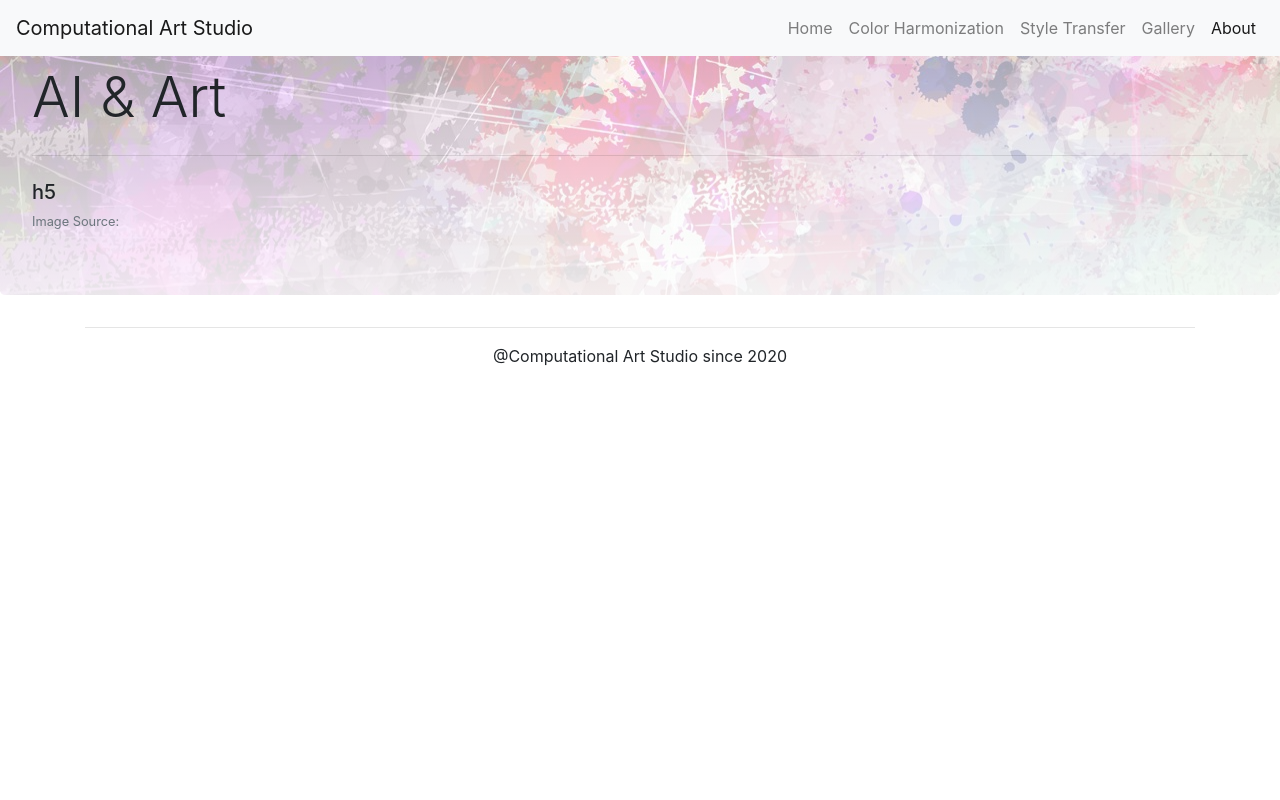
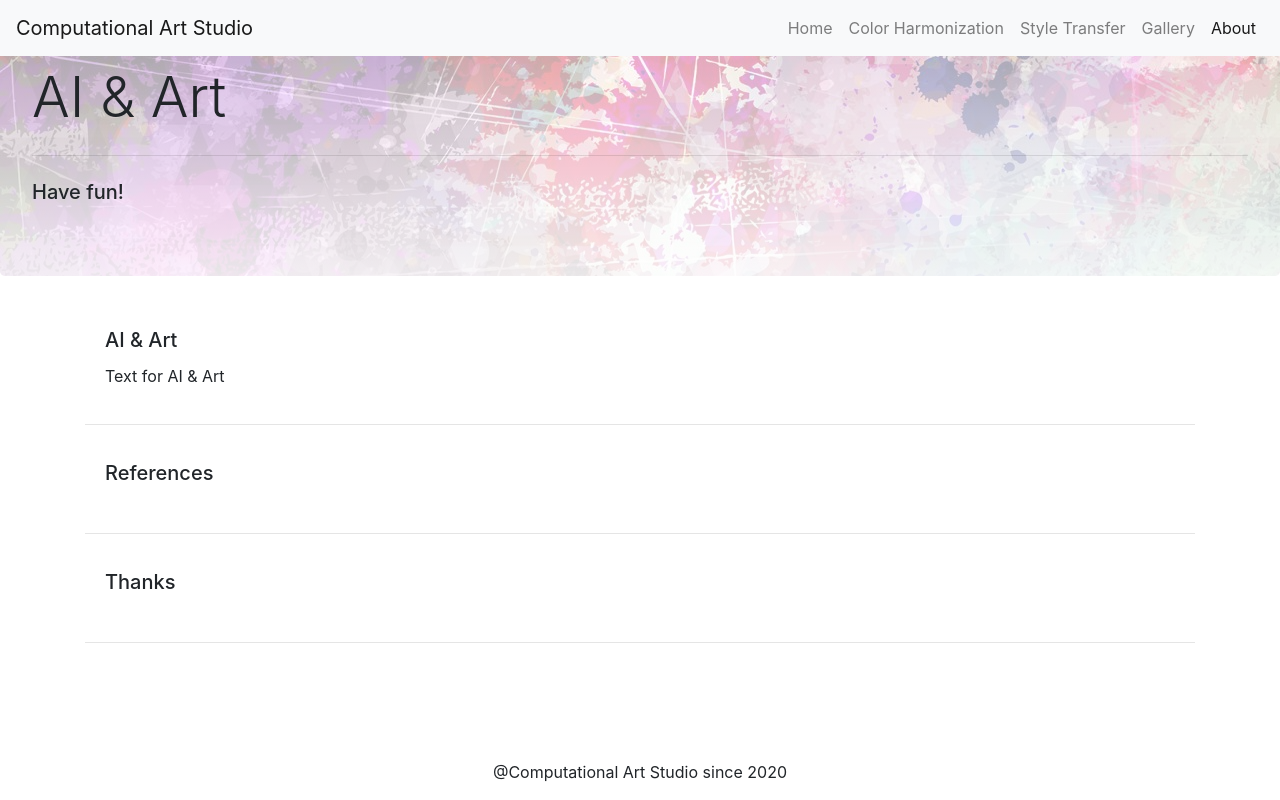
Before and after one commit to ptan-PDX/ComputationalArt, a Flask app: page /about in a window 1280 px wide. Run offline with Flask 2, Linux system fonts and the light colour scheme; some libraries are stand-ins or nearby versions.

Commit message:
Update:small changes to templates

```diff
--- a/templates/about.html
+++ b/templates/about.html
@@ -3,9 +3,17 @@
 {% block title %} {{title}} {% endblock %}
 
 {% block content %}
-    <div class = "container">
+<div class = "container">
+    {% for content in aboutPageContents %}
+    <div class = "card border-0">
+        <div class="card-body">
+            <h5 class="card-title"> {{content["Title"]}}</h5>
+            <p class="card-text">{{ content["Text"] }}</p>
 
+        </div>
 
-        <hr>
+    </div>
+    <hr>
+    {% endfor %}
     </div>
 {% endblock %}
--- a/templates/base.html
+++ b/templates/base.html
@@ -69,15 +69,17 @@
         <h1 class="display-4">{{jumbotron.header}}</h1>
         <p class = "lead">{{jumbotron.text}}  </p>
         <hr class="my-4">
-        <h5>h5</h5>
-        <p class="card-text"><small class="text-muted align-text-bottom">Image Source:</small></p>
+        <h5>Have fun!</h5>
+        <p class="card-text"><small class="text-muted align-text-bottom"></small></p>
     </div>
-    <div id="content">{% block content %}{% endblock %}</div>
 
-    <div>
-      <div>
-        <p class="text-center">@Computational Art Studio since 2020</p>
-      </div>
+    <div id="content">
+      {% block content %}{% endblock %}
     </div>
+
   </body>
+
+  <div class = "fixed-bottom">
+    <p class="text-center">@Computational Art Studio since 2020</p>
+  </div>
 </html>
--- a/templates/colorhar.html
+++ b/templates/colorhar.html
@@ -34,13 +34,12 @@
                  <img class="card-img-top h-75" src ="{{result_image_name}}" alt="Country Flag">
                 <div class="card-body text-center">
                     <h4 class = "card-title">Output Image </h4>
-                    <p>Harmony Score:{{score}} Alpha:{{alpha}}</p>
+                    <p>Harmony Score:{{score}} </p>
                 </div>
                 </div>
             </div>
         </div>
     {% endif %}
 
-    <hr>
     </div>
 {% endblock %}
--- a/templates/home.html
+++ b/templates/home.html
@@ -15,9 +15,9 @@
 
         </div>
         <img class="card-img-bottom " src={{content["imagePath"] }} alt="Card image cap">
+        <hr>
 
     </div>
-    <hr>
     {% endfor %}
     </div>
 
--- a/templates/styletransfer.html
+++ b/templates/styletransfer.html
@@ -78,7 +78,6 @@
       </div>
       {% endif %}
     </div>
-    <hr />
   </div>
 
   {% endblock %}
```
